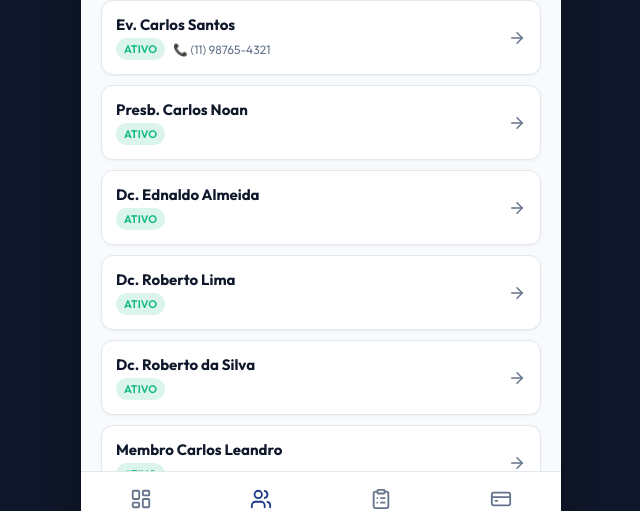
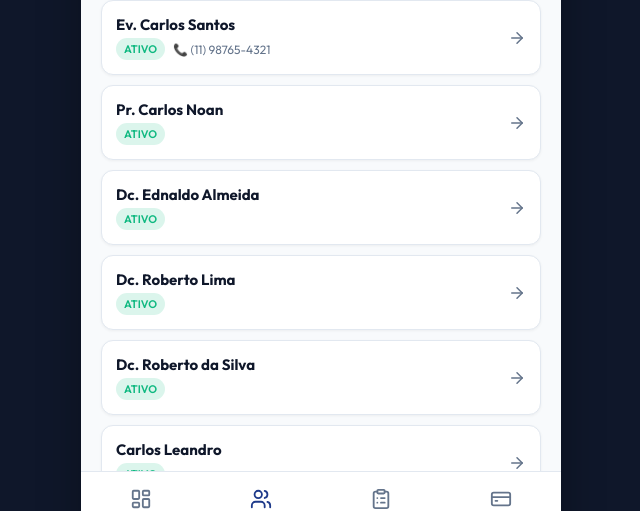
Before and after one commit to rslima-lifetime/CartaoDizimoADFARE, a React (Vite) app: page / in a window 1280 px wide. Both pictures are taken after a click on the button "Dizimistas". Shown: the part 257-768 px from the top of the page, without its empty margins (319-959 px from the left). Built offline with nearby package versions, Linux system fonts and the light colour scheme.

Commit message:
style: padroniza telefones com prefixo +55 e abreviacao de cargos nos cartoes

```diff
--- a/src/components/CartaoDizimo.jsx
+++ b/src/components/CartaoDizimo.jsx
@@ -71,9 +71,24 @@ export default function CartaoDizimo({
     return `${day}/${month}`;
   };
 
+  const formatCargoAbbrev = (cargo) => {
+    if (!cargo) return '';
+    const c = cargo.trim().toLowerCase();
+    if (c === 'membro' || c === 'nenhum' || c === '') return '';
+    if (c.startsWith('ev') || c === 'evangelista') return 'Ev.';
+    if (c.startsWith('pr') || c === 'pastor') return 'Pr.';
+    if (c.startsWith('pb') || c.startsWith('presb') || c === 'presbítero') return 'Pb.';
+    if (c.startsWith('dcsa') || c.startsWith('diaconis')) return 'Dcsa.';
+    if (c.startsWith('dc') || c.startsWith('diac') || c === 'diácono') return 'Dc.';
+    if (c.startsWith('miss') || c === 'missionário' || c === 'missionária') return 'Miss.';
+    if (c.startsWith('ob') || c === 'obreiro' || c === 'obreira') return 'Ob.';
+    return cargo;
+  };
+
   const getDizimistaFullName = () => {
     if (!dizimista) return '';
-    return dizimista.cargo ? `${dizimista.cargo} ${dizimista.nome}` : dizimista.nome;
+    const abbrev = formatCargoAbbrev(dizimista.cargo);
+    return abbrev ? `${abbrev} ${dizimista.nome}` : dizimista.nome;
   };
 
   // Image Export handler using html2canvas
@@ -178,7 +193,9 @@ export default function CartaoDizimo({
 
     text += `\n_A Tesouraria, em nome do Ministério Família Restaurada, agradece a sua fidelidade e roga a Deus que supra todas as suas necessidades, em Glória, por Cristo Jesus! 🙌_`;
 
-    const whatsappUrl = `https://api.whatsapp.com/send?phone=55${dizimista.telefone || ''}&text=${encodeURIComponent(text)}`;
+    const rawPhone = dizimista.telefone || '';
+    const phone = rawPhone.startsWith('55') ? rawPhone : (rawPhone ? '55' + rawPhone : '');
+    const whatsappUrl = `https://api.whatsapp.com/send?phone=${phone}&text=${encodeURIComponent(text)}`;
     window.open(whatsappUrl, '_blank');
   };
 
--- a/src/components/Dizimistas.jsx
+++ b/src/components/Dizimistas.jsx
@@ -21,15 +21,58 @@ export default function Dizimistas({
   const [telefone, setTelefone] = useState('');
   const [status, setStatus] = useState('Ativo');
 
-  const cargos = ['Membro', 'Cooperador', 'Diácono', 'Dcsa. (Diaconisa)', 'Presbítero', 'Evangelista', 'Pastor', 'Missionária'];
+  const cargos = ['Membro', 'Ev.', 'Pr.', 'Pb.', 'Dc.', 'Dcsa.', 'Miss.', 'Ob.'];
+
+  const formatCargoAbbrev = (cargo) => {
+    if (!cargo) return '';
+    const c = cargo.trim().toLowerCase();
+    if (c === 'membro' || c === 'nenhum' || c === '') return '';
+    if (c.startsWith('ev') || c === 'evangelista') return 'Ev.';
+    if (c.startsWith('pr') || c === 'pastor') return 'Pr.';
+    if (c.startsWith('pb') || c.startsWith('presb') || c === 'presbítero') return 'Pb.';
+    if (c.startsWith('dcsa') || c.startsWith('diaconis')) return 'Dcsa.';
+    if (c.startsWith('dc') || c.startsWith('diac') || c === 'diácono') return 'Dc.';
+    if (c.startsWith('miss') || c === 'missionário' || c === 'missionária') return 'Miss.';
+    if (c.startsWith('ob') || c === 'obreiro' || c === 'obreira') return 'Ob.';
+    return cargo;
+  };
+
+  const formatNameWithCargo = (cargo, nome) => {
+    const abbrev = formatCargoAbbrev(cargo);
+    return abbrev ? `${abbrev} ${nome}` : nome;
+  };
+
+  const formatPhoneFriendly = (phone) => {
+    if (!phone) return '';
+    const clean = phone.replace(/\D/g, '');
+    if (clean.length === 13 && clean.startsWith('55')) {
+      const ddd = clean.substring(2, 4);
+      const first = clean.substring(4, 9);
+      const second = clean.substring(9);
+      return `+55 (${ddd}) ${first}-${second}`;
+    }
+    if (clean.length === 11) {
+      const ddd = clean.substring(0, 2);
+      const first = clean.substring(2, 7);
+      const second = clean.substring(7);
+      return `(${ddd}) ${first}-${second}`;
+    }
+    return phone;
+  };
 
   // Handle open Form
   const openForm = (dizimista = null) => {
     if (dizimista) {
       setEditingId(dizimista.id);
       setNome(dizimista.nome);
-      setCargo(dizimista.cargo || '');
-      setTelefone(dizimista.telefone || '');
+      setCargo(dizimista.cargo || 'Membro');
+
+      const rawTel = dizimista.telefone || '';
+      if (rawTel.startsWith('55')) {
+        setTelefone(rawTel.substring(2));
+      } else {
+        setTelefone(rawTel);
+      }
       setStatus(dizimista.status);
     } else {
       setEditingId(null);
@@ -48,10 +91,16 @@ export default function Dizimistas({
       return;
     }
 
+    const cleanedLocal = telefone.replace(/\D/g, '');
+    let finalPhone = '';
+    if (cleanedLocal) {
+      finalPhone = cleanedLocal.startsWith('55') ? cleanedLocal : '55' + cleanedLocal;
+    }
+
     const data = {
       nome: nome.trim(),
       cargo,
-      telefone: telefone.replace(/\D/g, ''), // Save only digits
+      telefone: finalPhone,
       status
     };
 
@@ -149,7 +198,7 @@ export default function Dizimistas({
                 >
                   <div style={{ textAlign: 'left' }}>
                     <h4 style={{ fontSize: '15px', fontWeight: '700', color: 'var(--text-title)' }}>
-                      {d.cargo ? `${d.cargo} ` : ''}{d.nome}
+                      {formatNameWithCargo(d.cargo, d.nome)}
                     </h4>
                     <div style={{ display: 'flex', gap: '8px', alignItems: 'center', marginTop: '4px' }}>
                       <span className={`badge ${d.status === 'Ativo' ? 'badge-success' : 'badge-danger'}`}>
@@ -157,7 +206,7 @@ export default function Dizimistas({
                       </span>
                       {d.telefone && (
                         <span style={{ fontSize: '12px', color: 'var(--text-muted)' }}>
-                          📞 {d.telefone.replace(/(\d{2})(\d{5})(\d{4})/, '($1) $2-$3')}
+                          📞 {formatPhoneFriendly(d.telefone)}
                         </span>
                       )}
                     </div>
@@ -192,7 +241,7 @@ export default function Dizimistas({
           <div className="card" style={{ textAlign: 'left', display: 'flex', flexDirection: 'column', gap: '12px' }}>
             <div>
               <span style={{ fontSize: '12px', fontWeight: '600', color: 'var(--primary)', textTransform: 'uppercase' }}>
-                {selectedDizimista.cargo || 'Membro'}
+                {formatCargoAbbrev(selectedDizimista.cargo) || 'Membro'}
               </span>
               <h2 style={{ fontSize: '22px', fontWeight: '800', color: 'var(--text-title)', marginTop: '2px' }}>
                 {selectedDizimista.nome}
@@ -208,7 +257,7 @@ export default function Dizimistas({
                   href={`tel:${selectedDizimista.telefone}`}
                   style={{ textDecoration: 'none', color: 'var(--primary)', fontWeight: '600', fontSize: '14px', display: 'flex', alignItems: 'center', gap: '4px' }}
                 >
-                  <Phone size={14} /> {selectedDizimista.telefone.replace(/(\d{2})(\d{5})(\d{4})/, '($1) $2-$3')}
+                  <Phone size={14} /> {formatPhoneFriendly(selectedDizimista.telefone)}
                 </a>
               </div>
             )}
@@ -302,13 +351,32 @@ export default function Dizimistas({
               {/* Telefone */}
               <div className="form-group">
                 <label className="form-label">Telefone (DDD + Celular)</label>
+                <div style={{ display: 'flex', alignItems: 'stretch' }}>
+                  <span style={{
+                    display: 'flex',
+                    alignItems: 'center',
+                    padding: '0 12px',
+                    backgroundColor: 'var(--bg-app)',
+                    border: '1px solid var(--border)',
+                    borderRight: 'none',
+                    borderRadius: 'var(--radius-sm) 0 0 var(--radius-sm)',
+                    fontSize: '14px',
+                    fontWeight: 'bold',
+                    color: 'var(--text-muted)'
+                  }}>
+                    +55
+                  </span>
                   <input
                     type="tel"
                     className="form-control"
+                    style={{
+                      borderRadius: '0 var(--radius-sm) var(--radius-sm) 0'
+                    }}
                     placeholder="Ex: 11987654321"
                     value={telefone}
                     onChange={(e) => setTelefone(e.target.value)}
                   />
+                </div>
               </div>
 
               {/* Status */}
--- a/src/components/Lancamentos.jsx
+++ b/src/components/Lancamentos.jsx
@@ -18,11 +18,26 @@ export default function Lancamentos({
     new Set(lancamentos.map(l => l.ano).concat([new Date().getFullYear()]))
   ).sort((a, b) => b - a);
 
+  const formatCargoAbbrev = (cargo) => {
+    if (!cargo) return '';
+    const c = cargo.trim().toLowerCase();
+    if (c === 'membro' || c === 'nenhum' || c === '') return '';
+    if (c.startsWith('ev') || c === 'evangelista') return 'Ev.';
+    if (c.startsWith('pr') || c === 'pastor') return 'Pr.';
+    if (c.startsWith('pb') || c.startsWith('presb') || c === 'presbítero') return 'Pb.';
+    if (c.startsWith('dcsa') || c.startsWith('diaconis')) return 'Dcsa.';
+    if (c.startsWith('dc') || c.startsWith('diac') || c === 'diácono') return 'Dc.';
+    if (c.startsWith('miss') || c === 'missionário' || c === 'missionária') return 'Miss.';
+    if (c.startsWith('ob') || c === 'obreiro' || c === 'obreira') return 'Ob.';
+    return cargo;
+  };
+
   // Get tither's cargo and name
   const getDizimistaName = (id) => {
     const d = dizimistas.find(x => x.id === id);
     if (!d) return 'Dizimista Removido';
-    return d.cargo ? `${d.cargo} ${d.nome}` : d.nome;
+    const abbrev = formatCargoAbbrev(d.cargo);
+    return abbrev ? `${abbrev} ${d.nome}` : d.nome;
   };
 
   const formatDateFriendly = (dateStr) => {
```
Lines whose indentation alone changed are shown as unchanged.
